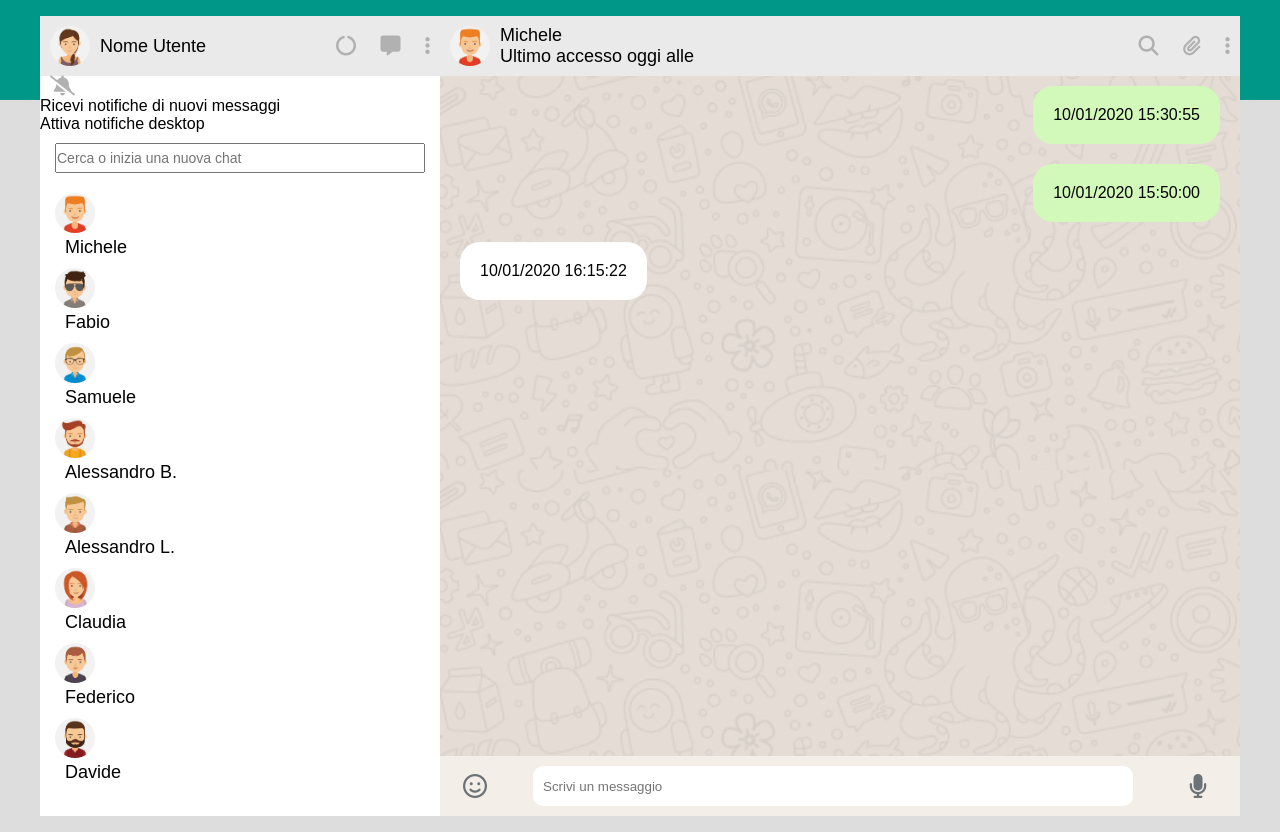
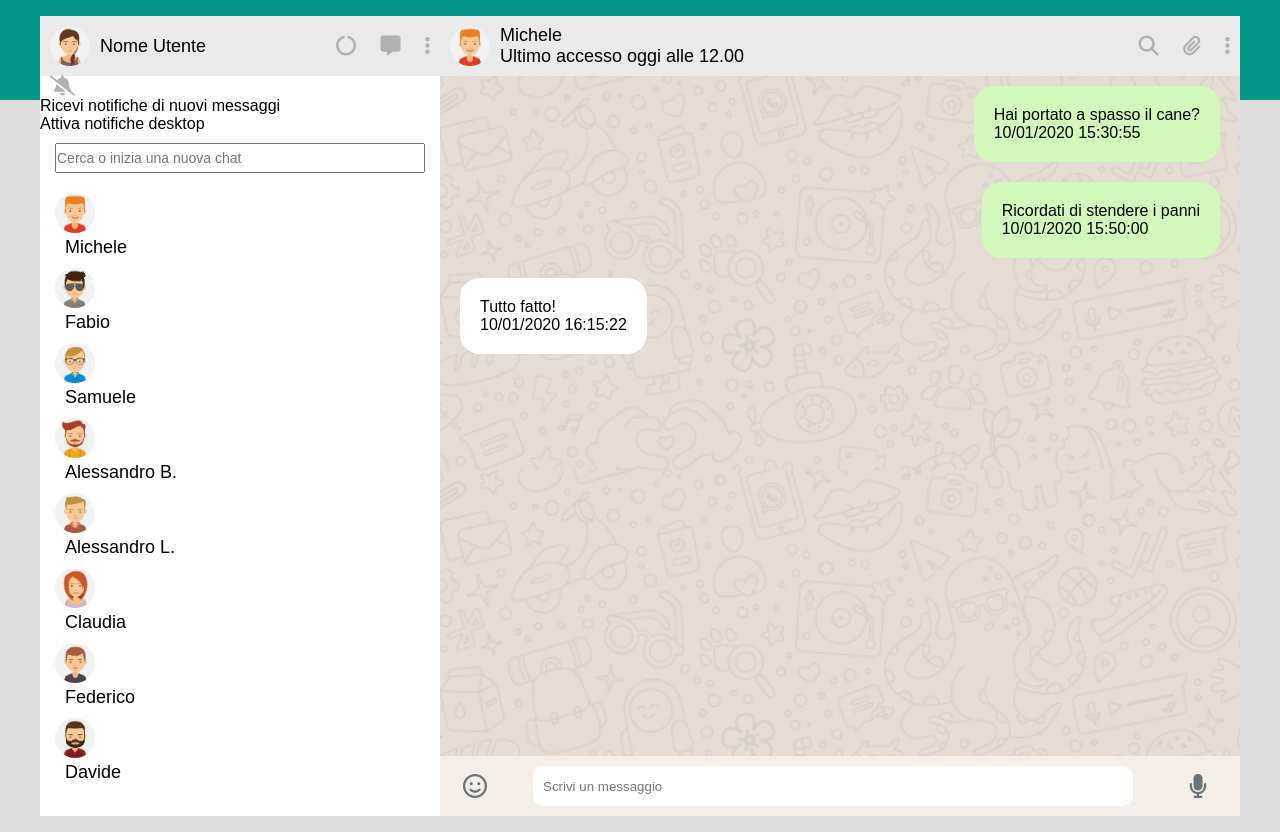
Before and after one commit to AngeloCatarozzolo/vue-boolzapp, a plain HTML site: page index.html in a window 1280 px wide. Drawn offline with nearby package versions, Linux system fonts and the light colour scheme.

Commit message:
fix visual mess

```diff
--- a/index.html
+++ b/index.html
@@ -62,7 +62,7 @@
                         <img class="profile-pic" src="img/avatar_1.jpg" alt="">
                         <div>
                             <p class="username">{{contacts[currentIndex].name}}</p>
-                            <p class="last-access">Ultimo accesso oggi alle</p>
+                            <p class="last-access">Ultimo accesso oggi alle 12.00</p>
                         </div>
                     </div>
                     <div>
@@ -76,13 +76,13 @@
                     <div class="chat" v-for="message in contacts[currentIndex].messages">
                         <div class="float-right" v-if='message.status === "sent"'>
                             <div class="message sent">
-                                <p>{{message.text}}</p>
+                                <p>{{message.message}}</p>
                                 <p>{{message.date}}</p>
                             </div>
                         </div>
                         <div class="float-left" v-else>
                             <div class="message received">
-                                <p>{{message.text}}</p>
+                                <p>{{message.message}}</p>
                                 <p>{{message.date}}</p>
                             </div>
                         </div>
--- a/js/main.js
+++ b/js/main.js
@@ -169,6 +169,9 @@ new Vue({
         ],
     },
     methods: {
+
+
+
         getImageUrl(contact) {
             return 'img/avatar' + contact.avatar + '.jpg';
         },
```
